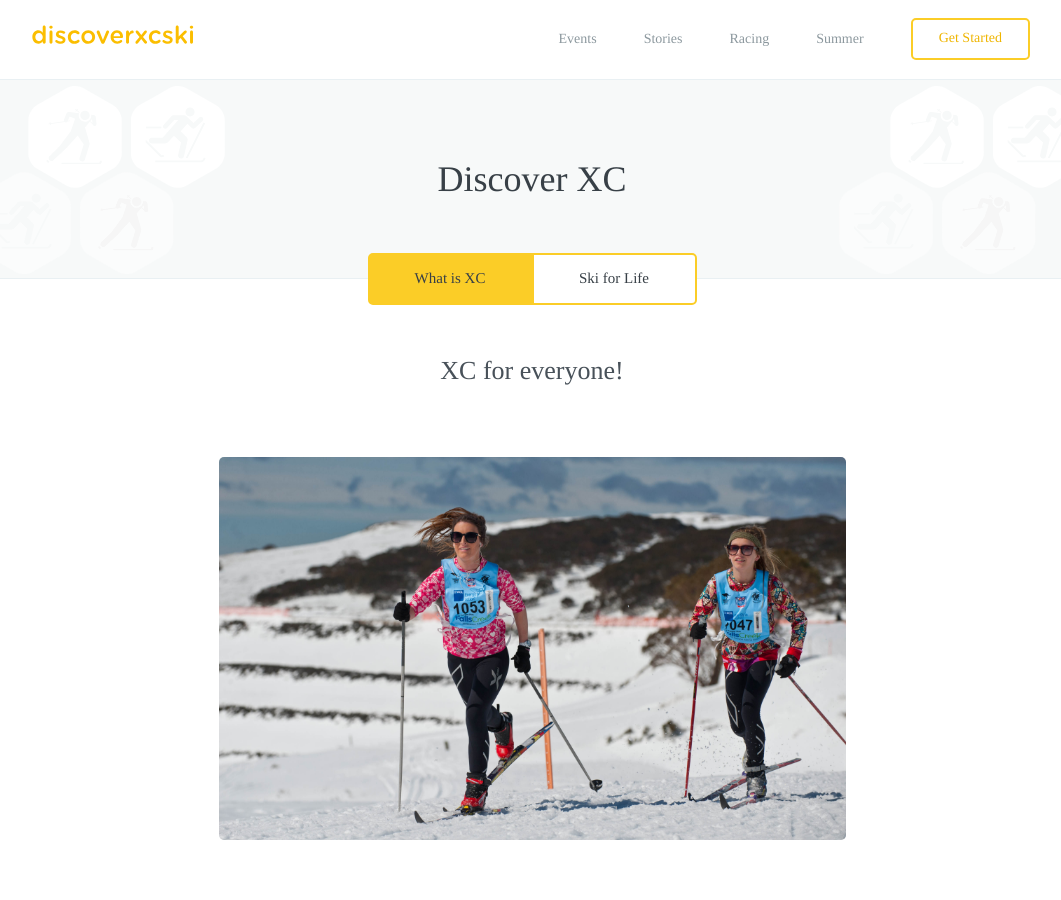
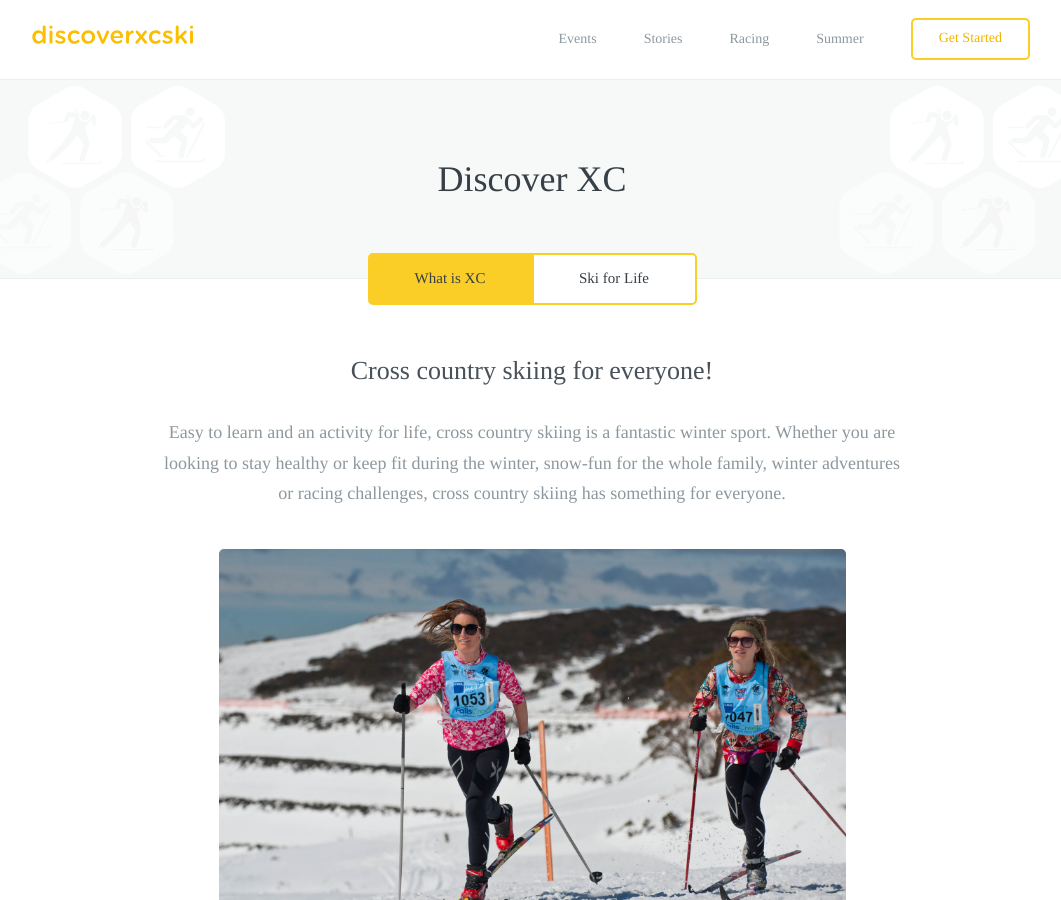
Before and after one commit to robcatto/robcatto.github.io, a Jekyll site: the page built from discoverxc/index.html, in a window 1280 px wide and 900 px high. Shown: the whole window, without its empty margins (108-1169 px from the left). Built offline with Jekyll 4.4.1, drawn with Linux system fonts in a browser that asks for light colours; some web fonts are replaced; Markdown is read by kramdown in place of the engine named in the settings.

Commit message:
Update index.html

```diff
--- a/discoverxc/index.html
+++ b/discoverxc/index.html
@@ -45,8 +45,8 @@ layout: default
       <div class="content">
         <div id="content1">
         <section class="mobile_section">
-                <h3>XC for everyone!</h3>
-                <p>
+                <h3>Cross country skiing for everyone!</h3>
+                <p>Easy to learn and an activity for life, cross country skiing is a fantastic winter sport. Whether you are looking to stay healthy or keep fit during the winter, snow-fun for the whole family, winter adventures or racing challenges, cross country skiing has something for everyone.
                 </p>
                 <div class="one">
                 <div class="onelarge centered" style="
```
